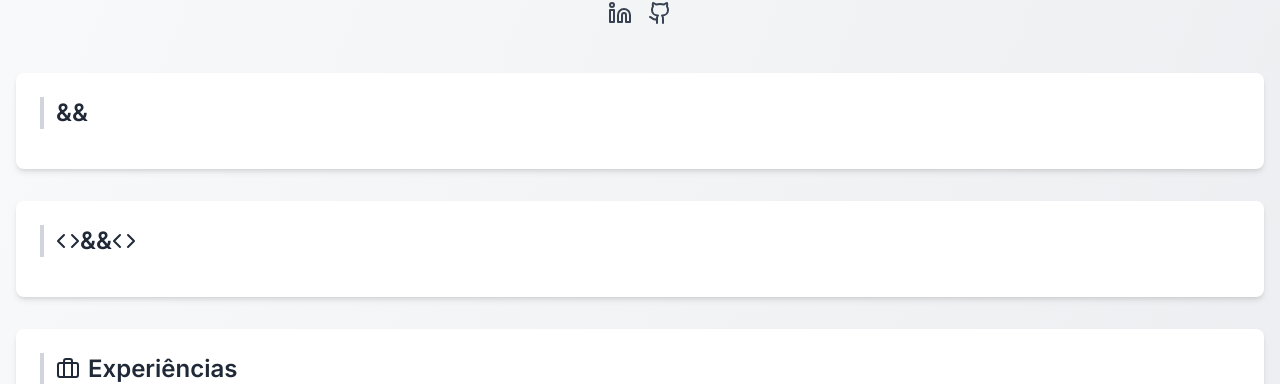
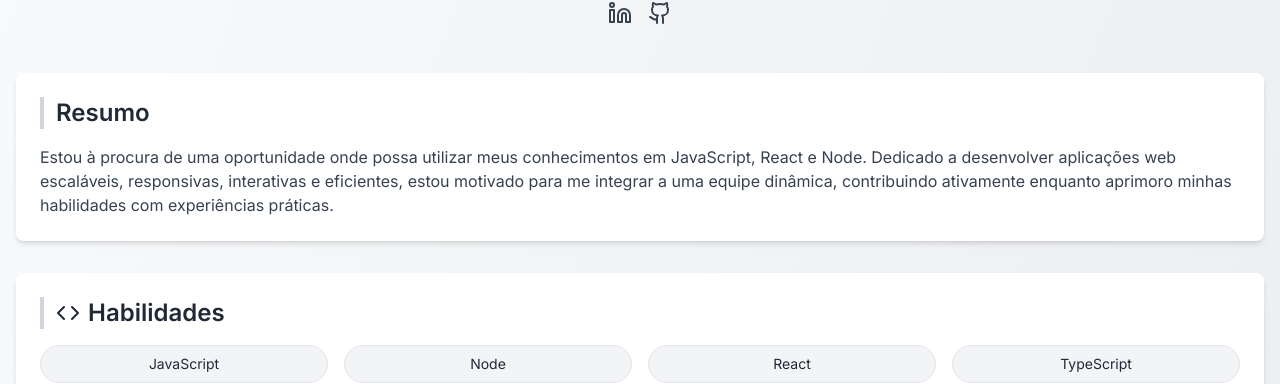
Before and after one commit to Schambin/curriculum-web, a Next.js app: page / in a window 1280 px wide. Shown: the part 294-678 px from the top of the page. Built offline with nearby package versions, Linux system fonts and the light colour scheme.

Commit message:
fix: fixed misspeling

```diff
--- a/src/app/components/Section.tsx
+++ b/src/app/components/Section.tsx
@@ -10,8 +10,10 @@ export function Section({title, icon, children}: SectionProps) {
     return (
         <section className="bg-white dark:bg-gray-800 rounded-lg shadow-md p-6 mb-8">
             <h2 className="text-2xl font-semibold text-gray-800 dark:text-gray-100 mb-4 flex items-center border-l-4 border-gray-300 dark:border-gray-600 pl-3">
-            {icon} && <span className="mr-2">{icon}</span>
+            {icon && <span className="mr-2">{icon}</span>}
+            {title}
             </h2>
+            {children}
         </section>
     )
 }
```
